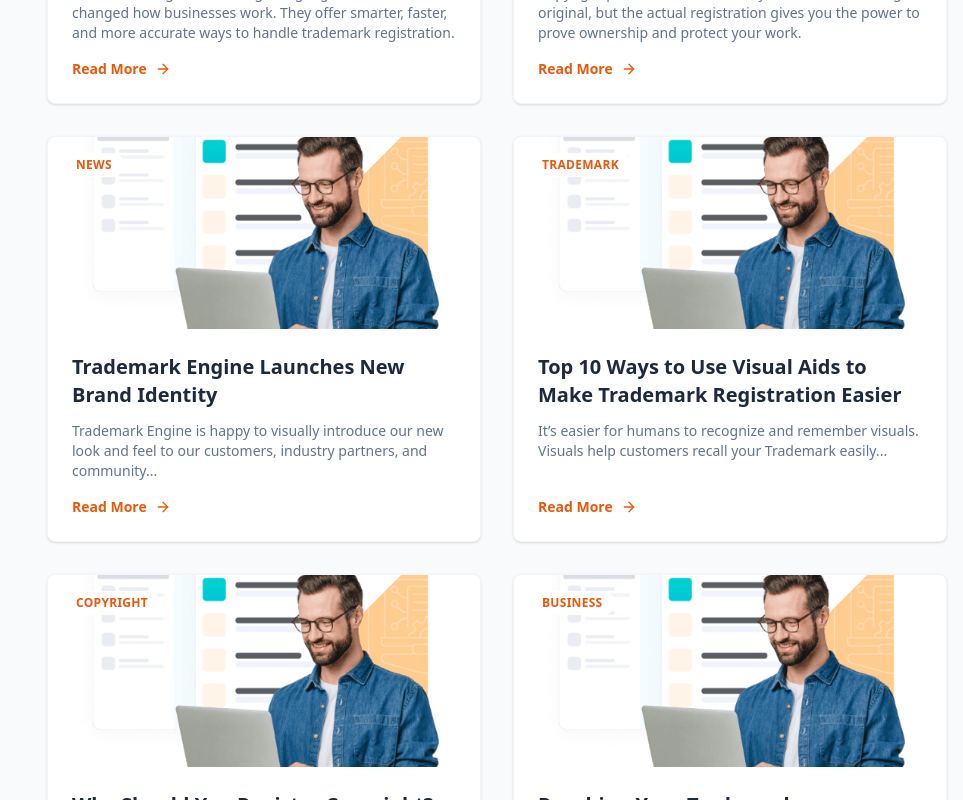
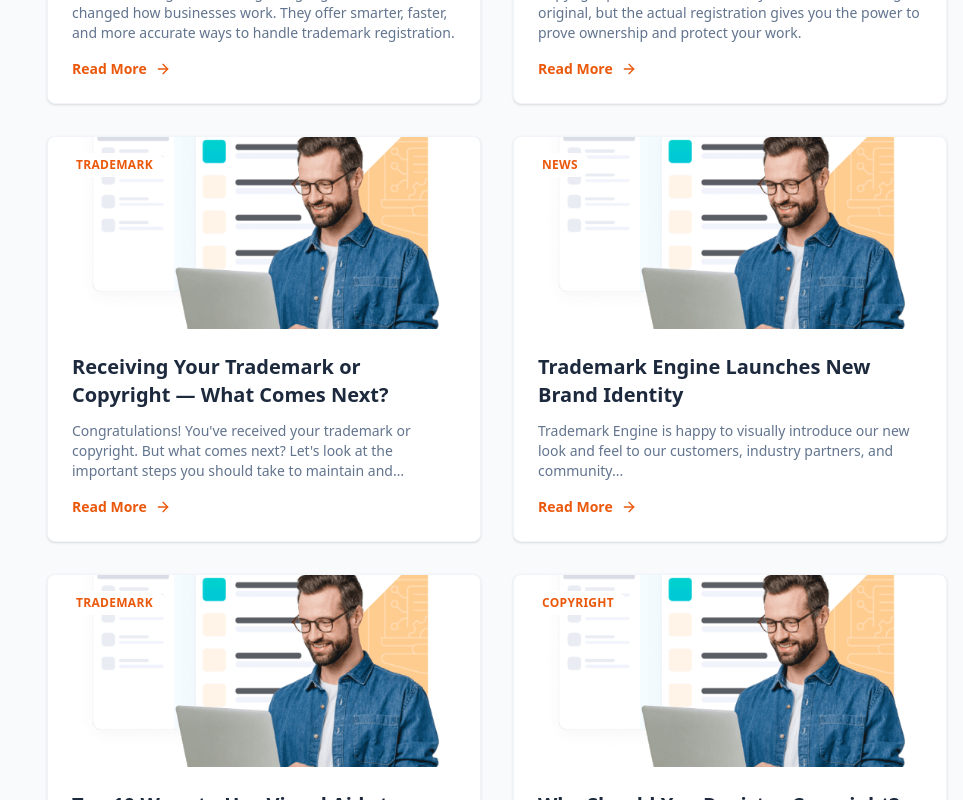
Before and after one commit to Sajid-Abbas110/Trademarkengine, a Next.js app: page /blog in a window 1280 px wide. Shown: the part 1520-2320 px from the top of the page, without its empty margins (317-1280 px from the left). Built offline with nearby package versions, Linux system fonts and the light colour scheme.

Commit message:
Add fifth blog post: Receiving Your Trademark or Copyright — What Comes Next?

```diff
--- a/app/blog/[slug]/page.tsx
+++ b/app/blog/[slug]/page.tsx
@@ -61,6 +61,100 @@
         <h2>Press Release</h2>
         <p>Press Release can be found <a href="https://example.com/press-release">HERE</a>.</p>
         <p><em>Originally published on October 20, 2026, and last edited on October 20, 2026.</em></p>
+      </section>
+    `
+  },
+  "receiving-trademark-copyright-next": {
+    title: "Receiving Your Trademark or Copyright — What Comes Next?",
+    date: "September 15, 2025",
+    category: "Trademark",
+    readTime: "7 min read",
+    author: "Trademark Engine",
+    image: "/hero.png",
+    content: `
+      <section>
+        <p>Congratulations! You've received your trademark or copyright. Whether it's a new registered mark or a recently issued copyright certificate, you now have official protection for your intellectual property. But what comes next? Let's look at the important steps you should take to maintain and maximize the value of your newly registered rights.</p>
+      </section>
+
+      <section>
+        <h2>What to Do After Receiving a Trademark</h2>
+        <p>After the USPTO approves your trademark and you've received your certificate of registration, there are critical steps you need to take to maintain your rights and protect your investment.</p>
+      </section>
+
+      <section>
+        <h2>How You File for Trademark</h2>
+        <p>The first step is understanding what you now own. When you receive your trademark registration, you're granted exclusive rights to use that mark in connection with the goods or services listed in your registration. This means you have the legal right to prevent others from using a confusingly similar mark in the same industry or market sector.</p>
+        <p>Keep your registration certificate in a safe place. You'll need it as proof of ownership if you ever need to enforce your rights or defend against a challenge.</p>
+      </section>
+
+      <section>
+        <h2>Understanding Your Trademark's Value</h2>
+        <p>Your trademark is now a valuable business asset. It represents your brand identity and the goodwill you've built with customers. The value of your trademark grows as your business grows and as your brand becomes more recognizable in the marketplace.</p>
+        <p>Many entrepreneurs are surprised to learn they can license their trademark to other businesses, create franchise opportunities, or sell their trademark outright. Having a registered trademark makes these opportunities possible because it gives you clear, legally defensible ownership rights.</p>
+      </section>
+
+      <section>
+        <h2>The Importance of Maintaining Your Trademark</h2>
+        <p>Receiving your trademark registration is not the end of the process—it's really just the beginning. To keep your trademark protection active, you must use your mark consistently in commerce. This means using it exactly as it appears in your registration for the goods or services listed.</p>
+        <p>Additionally, between the 5th and 6th year after registration, and then every 10 years thereafter, you'll need to file maintenance documents with the USPTO to prove that you're still using your mark. These filings are called "Declarations of Use" or "Section 8 Filings."</p>
+        <p>Failing to file these maintenance documents or letting your trademark go unused for more than three years can result in cancellation of your registration. Stay on top of these requirements to keep your protection in place.</p>
+      </section>
+
+      <section>
+        <h2>What to Do After Renewing Your Copyright</h2>
+        <p>For copyright registrations, the process is a bit different. Once your copyright is registered, it provides protection for the life of the author plus 70 years (or 95 years for works made for hire). That's a long time, but you still need to take certain steps to protect your rights.</p>
+      </section>
+
+      <section>
+        <h2>Step Three: Look About for Use</h2>
+        <p>After receiving your copyright registration, start monitoring how your work is being used. Check the internet, social media platforms, and other places where your work might appear. If you notice someone using your work without permission, you can take action to stop the infringement.</p>
+        <p>Many copyright owners use automated monitoring services or hire professionals to watch for unauthorized use of their work. This proactive approach can save you time and help you catch infringement quickly.</p>
+      </section>
+
+      <section>
+        <h2>Step Four: Create Some of Use</h2>
+        <p>Keep detailed records of how you're using your copyrighted work. Document the dates you created it, when you first published or distributed it, and where it's being used. This documentation is valuable evidence if you ever need to prove ownership or defend your copyright in court.</p>
+        <p>For digital works, take screenshots or save copies. For published works, keep copies of the original publications. These records establish a clear timeline of your ownership and use of the work.</p>
+      </section>
+
+      <section>
+        <h2>Renew These Laws About for Use</h2>
+        <p>Every few years, review your copyright registration and make sure all the information is still accurate. If your work has been published under a different title or by a different entity, update your records accordingly.</p>
+        <p>Also monitor changes in copyright law. The legal landscape surrounding intellectual property is always evolving, and staying informed helps you maintain the strongest possible protection for your work.</p>
+      </section>
+
+      <section>
+        <h2>Step Three: Create Some of Use</h2>
+        <p>Building a portfolio of evidence showing that you created and own your copyright is crucial. Collect emails, contracts, publication records, and any other documentation that proves you're the original creator and have been using the work.</p>
+        <p>This evidence becomes invaluable if someone infringes on your copyright. It strengthens your legal position and can support your claims in court if necessary.</p>
+      </section>
+
+      <section>
+        <h2>Your Work Isn't Yours (Unless You Register It)</h2>
+        <p>This might sound counterintuitive, but it's a critical point: while you automatically own the copyright to your original works, you need registration to enforce your rights in court. Without registration, your ability to sue for infringement is limited, and you won't be eligible for statutory damages.</p>
+        <p>That's why having that copyright registration certificate in hand is so important. It gives you the legal foundation to protect your work and take action against anyone who violates your rights.</p>
+      </section>
+
+      <section>
+        <h2>Making the Most of Your Registration</h2>
+        <p>Whether you've just received a trademark or copyright registration, the key is to treat it as the valuable asset it is. Use your registration to:</p>
+        <ul>
+          <li>Establish your exclusive rights in the marketplace</li>
+          <li>Build brand recognition and customer loyalty</li>
+          <li>Create licensing and revenue opportunities</li>
+          <li>Protect against infringement and counterfeiting</li>
+          <li>Increase the value of your business</li>
+        </ul>
+      </section>
+
+      <section>
+        <h2>Stay Proactive with Trademark Engine</h2>
+        <p>At Trademark Engine, we don't just help you register your intellectual property—we're here to help you protect and manage it long-term. From monitoring requirements to enforcement assistance, we're committed to helping you get the most value from your registrations.</p>
+        <p>If you have questions about what comes next with your trademark or copyright, our team is here to help.</p>
+      </section>
+
+      <section>
+        <p><em>Originally published on September 15, 2025, and last edited on January 9, 2026.</em></p>
       </section>
     `
   },
--- a/app/blog/page.tsx
+++ b/app/blog/page.tsx
@@ -36,6 +36,13 @@
         imageSrc: "/hero.png",
         category: "Copyright",
         slug: "top-5-reasons-copyright-work"
+    },
+    {
+        title: "Receiving Your Trademark or Copyright — What Comes Next?",
+        summary: "Congratulations! You've received your trademark or copyright. But what comes next? Let's look at the important steps you should take to maintain and maximize the value of your newly registered rights.",
+        imageSrc: "/hero.png",
+        category: "Trademark",
+        slug: "receiving-trademark-copyright-next"
     },
     {
         title: "Trademark Engine Launches New Brand Identity",
```
